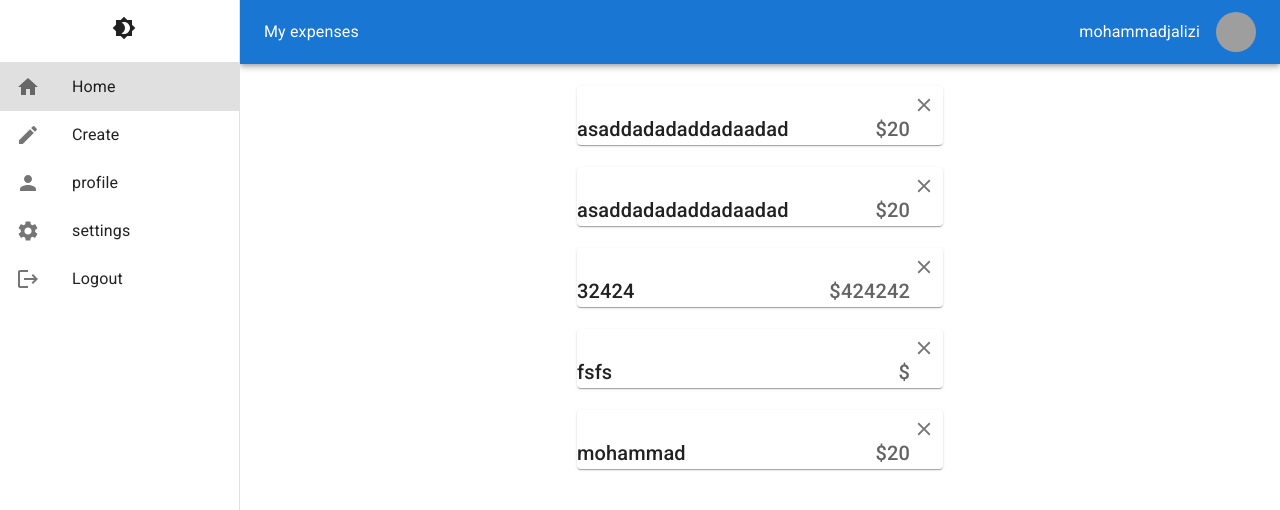
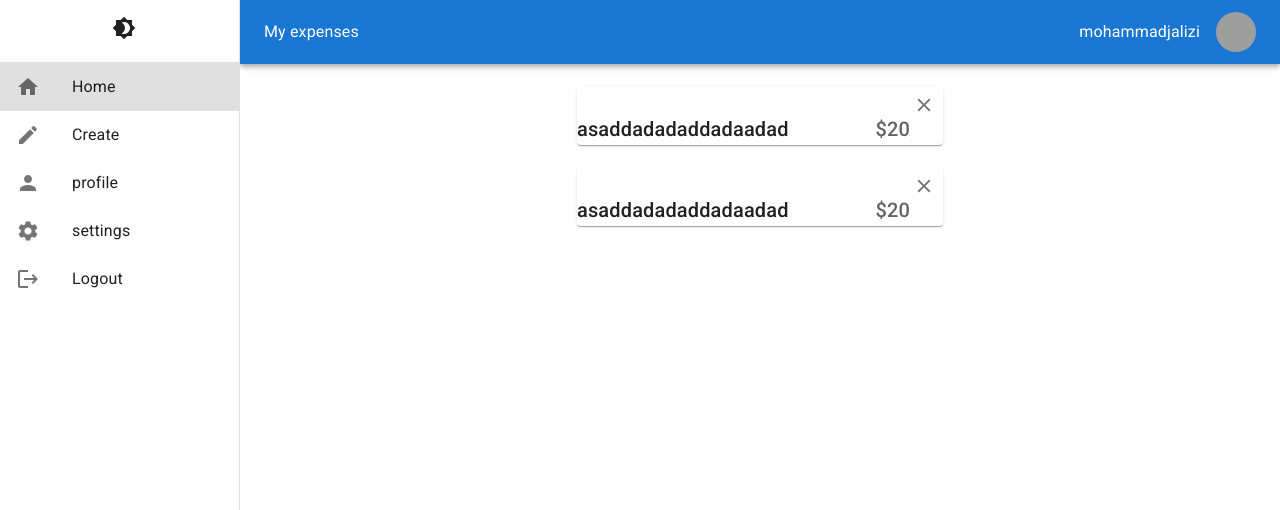
Before and after one commit to mohammadjalizi/Material-UI-project-1-, a React (Create React App) app: page / in a window 1280 px wide. Shown: the top 510 px of the page. Built offline with nearby package versions, Linux system fonts and the light colour scheme; data requests are answered from the project's data file; grey boxes are pictures that could not be loaded.

Commit message:
added project

```diff
--- a/data/db.json
+++ b/data/db.json
@@ -9,21 +9,6 @@
       "price": 20,
       "title": "asaddadadaddadaadad",
       "id": 2
-    },
-    {
-      "price": 424242,
-      "title": "32424",
-      "id": 3
-    },
-    {
-      "price": null,
-      "title": "fsfs",
-      "id": 4
-    },
-    {
-      "price": 20,
-      "title": "mohammad",
-      "id": 5
     }
   ]
 }
--- a/src/pages/Home/Home.jsx
+++ b/src/pages/Home/Home.jsx
@@ -23,7 +23,10 @@ return(
 
 <Typography variant="h6" > {item.title}</Typography>
 <Typography variant="h6" sx={{mr:'33px',fontWeight:500,opacity:'0.7'}} > ${item.price}</Typography>
-<IconButton sx={{position:'absolute',top:'0',right:'0'}}  >
+<IconButton onClick={()=>{
+fetch(`http://localhost:3100/mydata/${item.id}`,{method: "DELETE"})
+
+}} sx={{position:'absolute',top:'0',right:'0'}}  >
   <Close sx={{fontSize:'22px'}}/>
 </IconButton>
 
```
